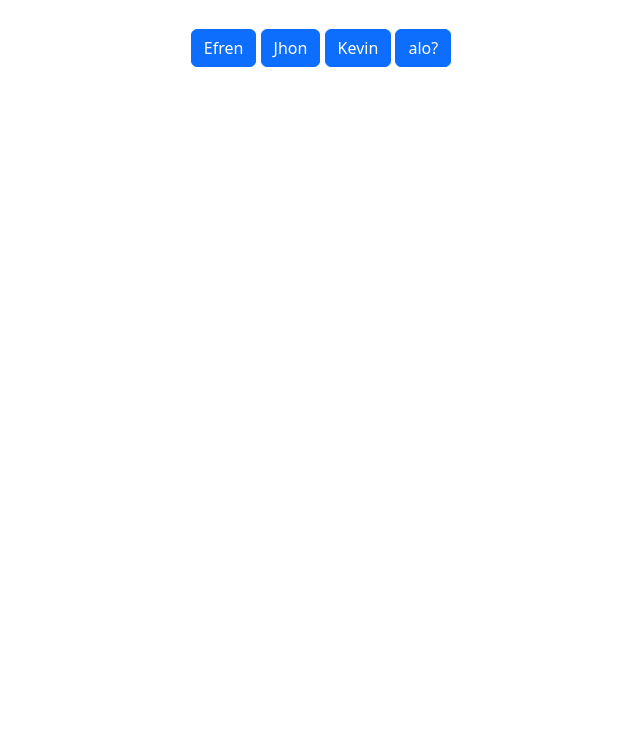
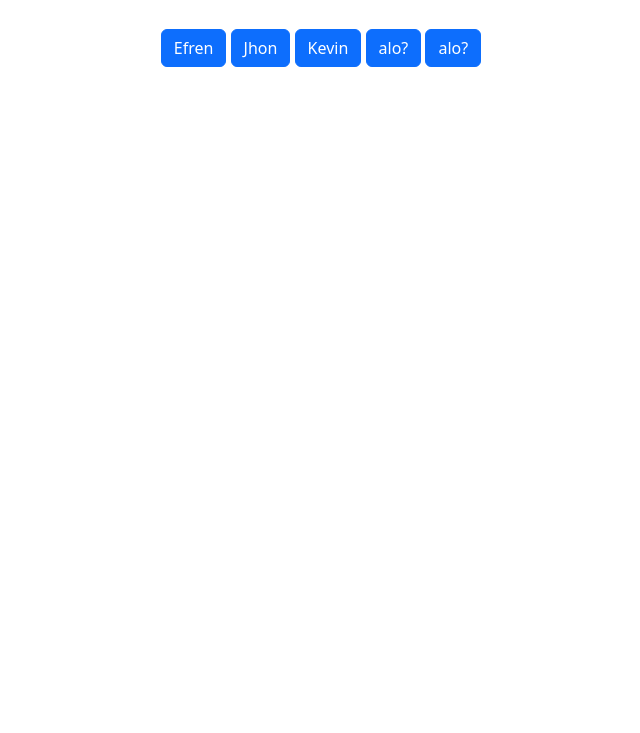
Before and after one commit to Aquavv/1.0-Js, a plain HTML site: page index.html in a window 1280 px wide. Shown: the part 67-800 px from the top of the page, without its empty margins (319-959 px from the left). Drawn offline with nearby package versions, Linux system fonts and the light colour scheme.

Commit message:
1 buttom

```diff
--- a/index.html
+++ b/index.html
@@ -29,6 +29,10 @@
     </button>
     <button type="button" class="btn btn-primary" data-bs-toggle="modal" data-bs-target="#fos" data-titulo="Alo?"
       data-contenido="alo? ">
+      alo?
+    </button>
+    <button type="button" class="btn btn-primary" data-bs-toggle="modal" data-bs-target="#fos" data-titulo="Hola ??"
+      data-contenido="ALguien vivo? ">
       alo?
     </button>
   </div>
```
